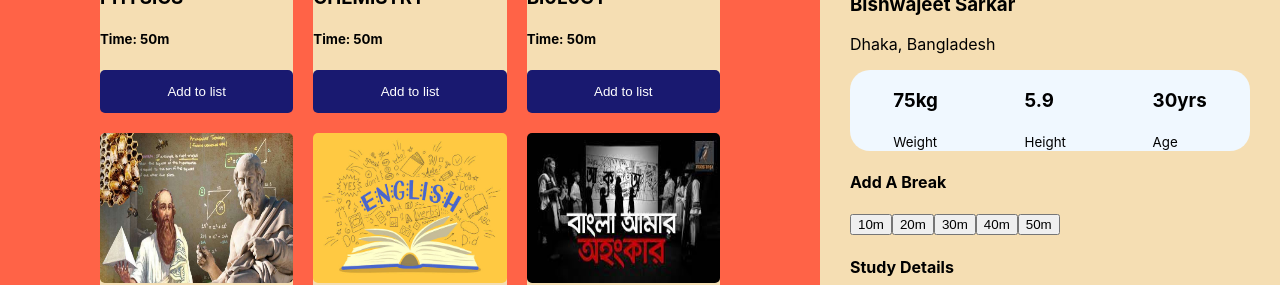
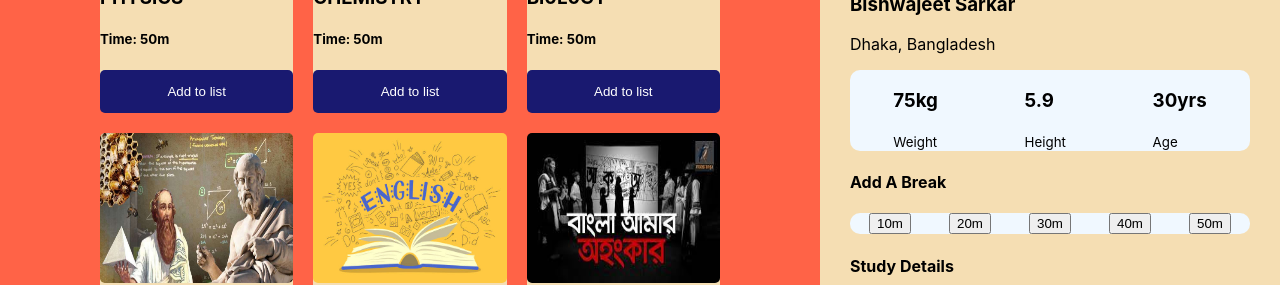
Before and after one commit to Jeet1272/study_house, a React (Create React App) app: page / in a window 1280 px wide. Shown: the part 360-645 px from the top of the page. Built offline with nearby package versions, Linux system fonts and the light colour scheme.

Commit message:
design done

```diff
--- a/src/component/Cart/Cart.css
+++ b/src/component/Cart/Cart.css
@@ -1,6 +1,6 @@
 .person-details {
     background-color: aliceblue;
-    border-radius: 20px;
+    border-radius: 10px;
     display: flex;
     justify-content: space-around;
 }
--- a/src/component/Cart/Cart.js
+++ b/src/component/Cart/Cart.js
@@ -24,7 +24,7 @@ const Cart = () => {
                 </div>
             </div>
             <h4>Add A Break</h4>
-            <div>
+            <div className='study-time'>
                 <button>10m</button><button>20m</button><button>30m</button><button>40m</button><button>50m</button>
             </div>
             <h4>Study Details</h4>
```
